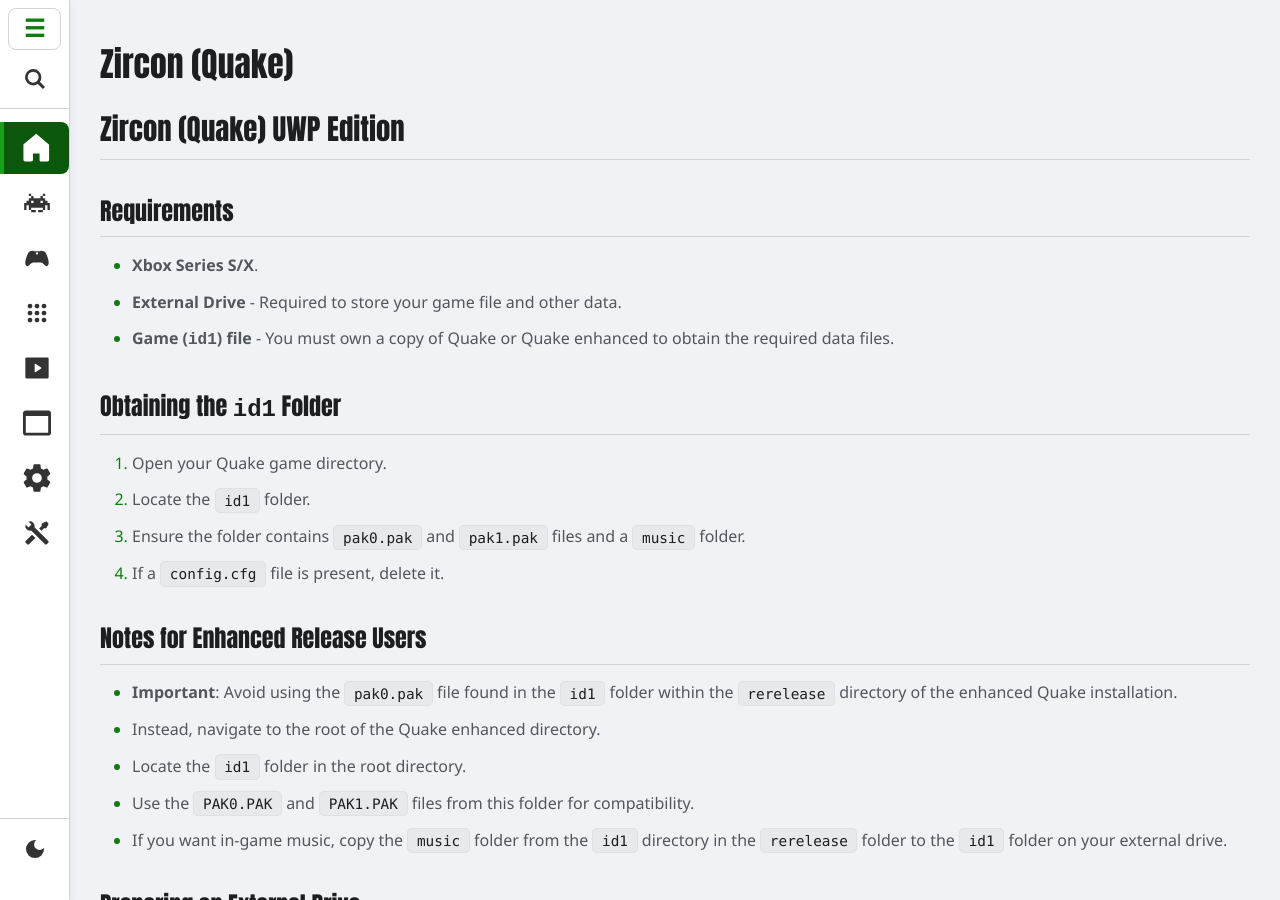
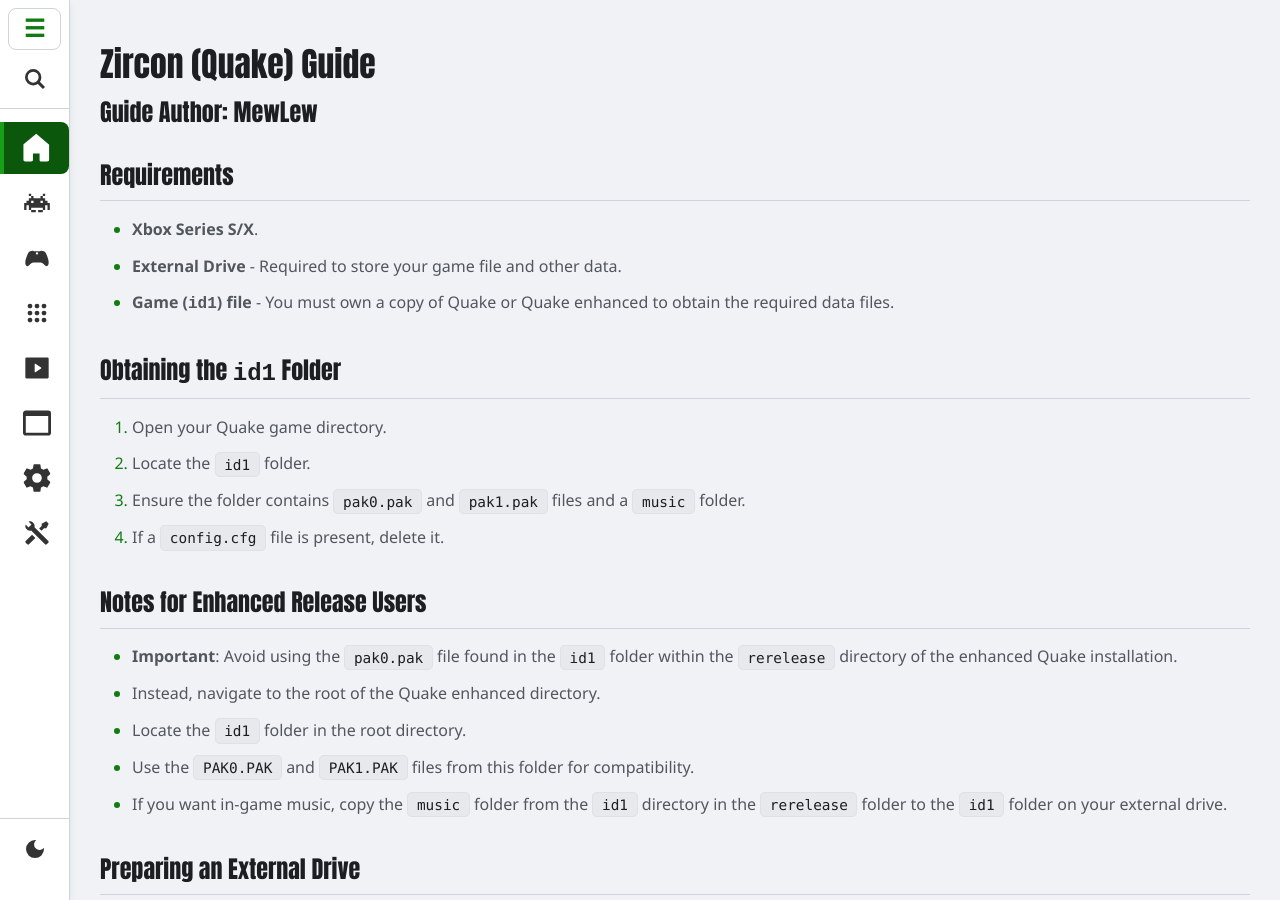
Before and after one commit to EmulationRevival/emulationrevival.github.io, a Jekyll site: the page built from guides/ports/zircon.md, in a window 1280 px wide and 900 px high. Built offline with Jekyll 4.4.1, drawn with Linux system fonts in a browser that asks for light colours.

Commit message:
Update zircon.md

```diff
--- a/guides/ports/zircon.md
+++ b/guides/ports/zircon.md
@@ -1,11 +1,10 @@
 ---
 layout: template
-title: "Zircon (Quake)"
+title: "Zircon (Quake) Guide"
 permalink: /guides/ports/zircon-guide/
 description: "A guide for setting up Zircon (Quake) on dev mode."
+author: "MewLew"
 ---
-
-## Zircon (Quake) UWP Edition
 
 ### Requirements
 - **Xbox Series S/X**.
```
